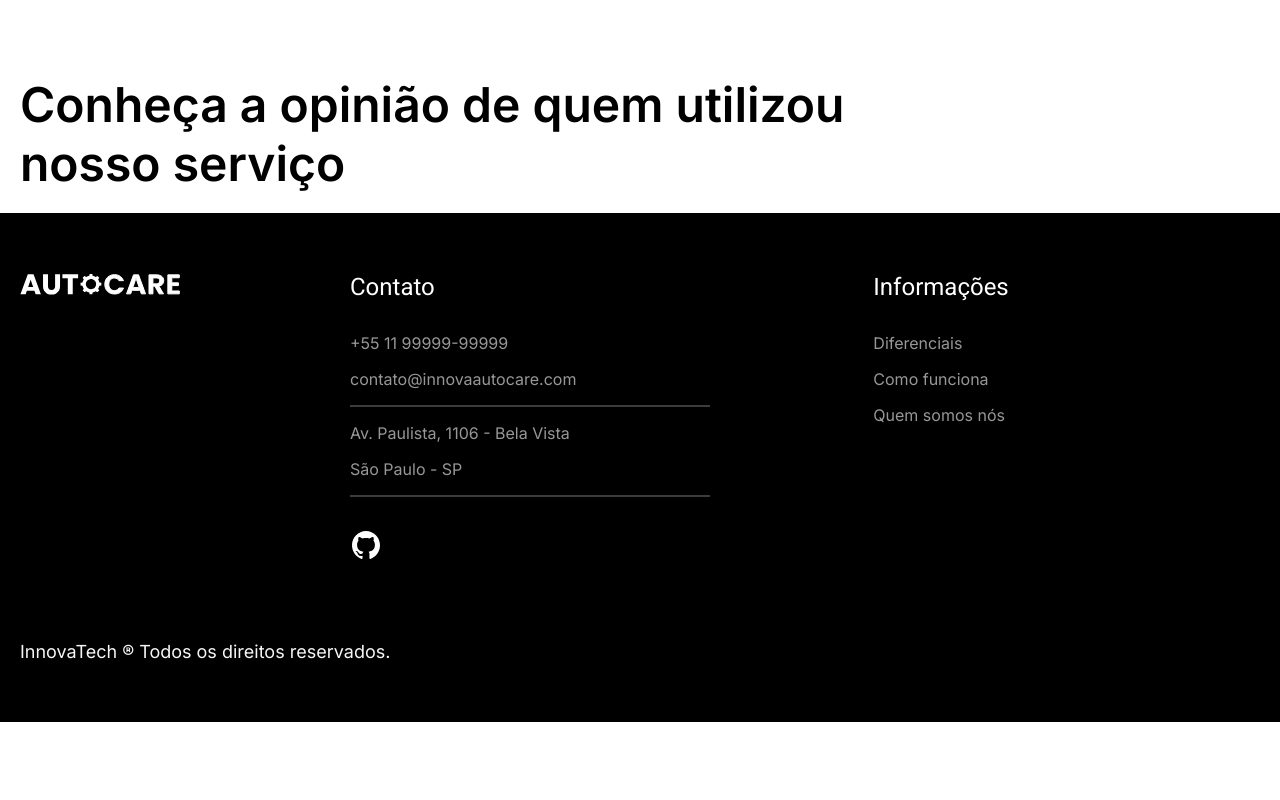
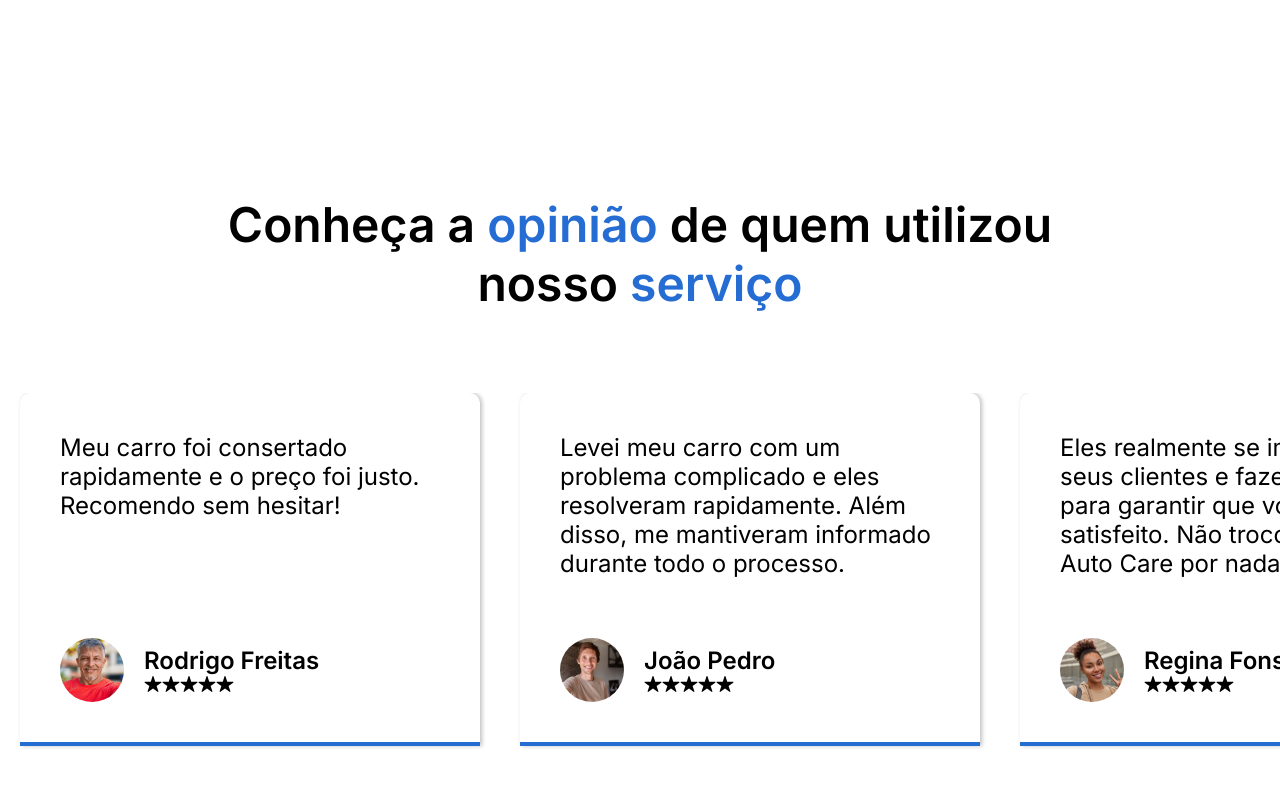
Before and after one commit to InnovaAutoCare/autocare, a React (Vite) app: page / in a window 1280 px wide. Shown: the part 2540-3340 px from the top of the page. Before the commit the page ends 3262 px from the top, so only its background shows below. Built offline with nearby package versions, Linux system fonts and the light colour scheme.

Commit message:
Estilizando section Avaliações e componente Avaliação

```diff
--- a/src/Pages/Home/App.css
+++ b/src/Pages/Home/App.css
@@ -115,6 +115,29 @@ h1{
     margin-left: 20px;
 }
 
+/* ESTILIZAÇÃO AVALIAÇÕES */
+.avaliacoes{
+    padding-top: 120px;
+    padding-bottom: 200px;
+}
+.avaliacoes h2{
+    text-align: center;
+    margin-bottom: 80px;
+}
+.avaliacoes h2 span{
+    color: var(--cor-p1);
+}
+.avaliacoes ul{
+    list-style: none;
+    display: flex;
+    gap: 40px;
+    padding: 0 20px 20px 20px;
+    max-width: 1400px;
+    margin-left: auto;
+    margin-right: auto;
+    overflow-x: auto;
+}
+
 /* TRATANDO RESPONSIVIDADE */
 @media (max-width: 1000px){
     /* RESPONSIVIDADE SOBRE O SERVIÇO SECTION */
--- a/src/Pages/Home/App.tsx
+++ b/src/Pages/Home/App.tsx
@@ -8,6 +8,7 @@ import carteiraIcon from '../../assets/svg/carteira-icon.svg'
 import consertoIcon from '../../assets/svg/conserto-icon.svg'
 import Passo from '../../components/Passo'
 import imgDiferenciais from '../../assets/images/imagem-diferenciais.jpg'
+import Avaliacao from '../../components/Avaliacao'
 
 
 function App() {
@@ -84,6 +85,21 @@ function App() {
       <section className="avaliacoes" aria-label="Avaliações">
         <h2 className="h2 container">Conheça a <span>opinião</span> de quem utilizou <br/>nosso <span>serviço</span></h2>
         <ul>
+          <Avaliacao
+            texto='Meu carro foi consertado rapidamente e o preço foi justo. Recomendo sem hesitar!'
+            cardNumber={1}
+            nome='Rodrigo Freitas'
+            />
+          <Avaliacao
+            texto='Levei meu carro com um problema complicado e eles resolveram rapidamente. Além disso, me mantiveram informado durante todo o processo.'
+            cardNumber={2}
+            nome='João Pedro'
+            />
+          <Avaliacao
+            texto='Eles realmente se importam com seus clientes e fazem de tudo para garantir que você saia satisfeito. Não troco a Innova Auto Care por nada!'
+            cardNumber={3}
+            nome='Regina Fonseca'
+            />
         </ul>
       </section>
 
--- a/src/components/Avaliacao/index.css
+++ b/src/components/Avaliacao/index.css
@@ -0,0 +1,45 @@
+.card-avaliacao{
+    flex: 1;
+    min-width: 460px;
+    padding: 40px;
+    border-radius: 10px 10px 0 0;
+    box-shadow: 2px 0px 4px 0px rgba(0, 0, 0, 0.25);
+    border-bottom: 4px solid var(--cor-p1);
+    display: grid;
+    grid-template-rows: 1fr auto;
+}
+.card-avaliacao p{
+    font-size: 24px;
+}
+.card-avaliacao h3{
+    font-family: "Inter", sans-serif;
+    font-weight: 600;
+    font-size: 1.5rem;
+}
+.imagem-pessoa{
+    width: 64px;
+    height: 64px;
+    border-radius: 50px;
+}
+.avaliacao1{
+    background: center / cover no-repeat url("../../assets/images/avaliacao-1.jpg");
+}
+.avaliacao2{
+    background: center / cover no-repeat url("../../assets/images/avaliacao-2.jpg");
+}
+.avaliacao3{
+    background: center / cover no-repeat url("../../assets/images/avaliacao-3.jpg");
+}
+.pessoa{
+    display: flex;
+    align-items: center;
+    margin-top: 60px;
+    gap: 20px;
+}
+.dados-pessoa{
+    display: flex;
+    flex-direction: column;
+}
+.avaliacao{
+    display: flex;
+}
--- a/src/components/Avaliacao/index.tsx
+++ b/src/components/Avaliacao/index.tsx
@@ -8,7 +8,7 @@ function Avaliacao(props: {
 }) {
   return (
     <>
-        <li>
+        <li className='card-avaliacao'>
             <p>{props.texto}</p>
             <div className="pessoa">
                 <div className={`imagem-pessoa avaliacao${props.cardNumber}`}>
```
Also changed, not shown: src/index.css (line endings or trailing spaces).
